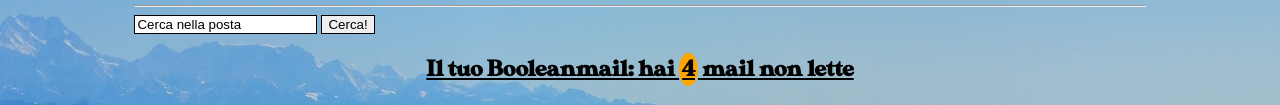
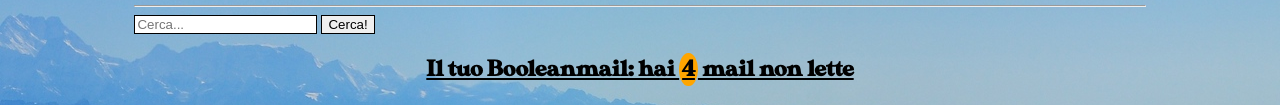
Before and after one commit to ThomasNGit/htmlcss-gmail, a plain HTML site: page Index.html in a window 1280 px wide. Shown: the part 203-308 px from the top of the page. Drawn offline with Linux system fonts and the light colour scheme; a web font is replaced by a local one.

Commit message:
Inserito placeholder nella searchbar

```diff
--- a/Index.html
+++ b/Index.html
@@ -15,7 +15,7 @@
         <hr>
         <!-- search bar, pulsante e riepilogo mail-->
         <section>
-          <input class="searchbar" type="text" name="search" value="Cerca nella posta">
+          <input class="searchbar" type="text" name="search" value="" placeholder="Cerca...">
           <button class="searchbar" type="button" name="button">Cerca!</button>
           <p id="yourmail">Il tuo Booleanmail: hai <span id="numero">4</span> mail non lette</p>
         </section>
```
